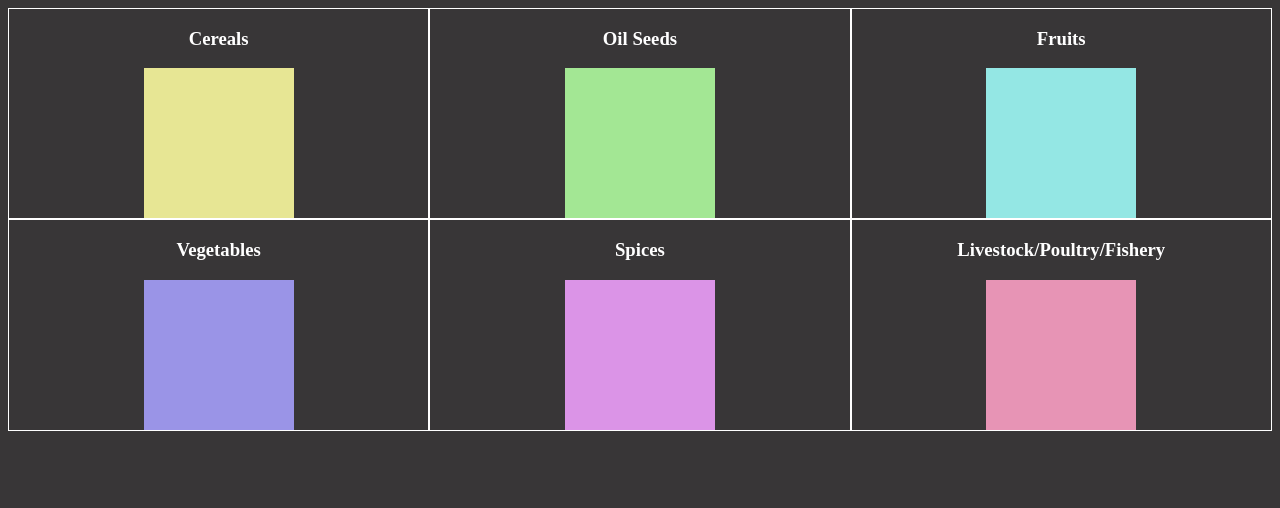
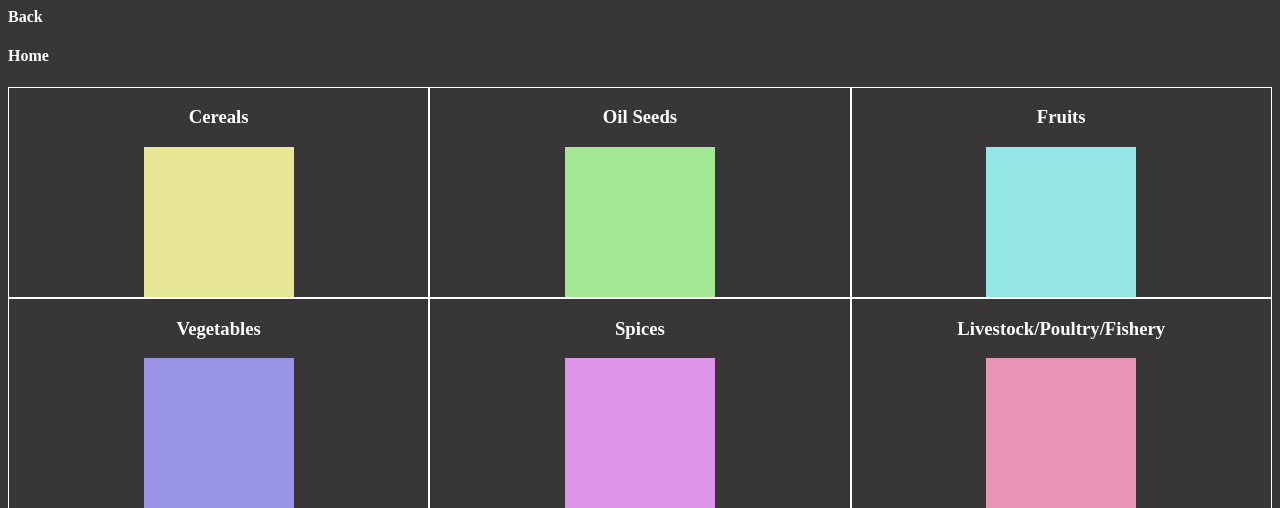
Before and after one commit to jitHD/rictech, a PHP site: page /sell_index.php in a window 1280 px wide. Shown: the top 508 px of the page. Run offline with PHP 8.4, Linux system fonts and the light colour scheme.

Commit message:
Add contents

```diff
--- a/sell_index.php
+++ b/sell_index.php
@@ -127,50 +127,44 @@
 </head>
 
 <body>
-
-  <a href="sell_product.php?type=cereals">
-    <div class="containers">
+  <div class="col-1"></div><div class="col-1 button t_center" onclick="goBack();"><h4><b>Back</b></h4></div><div class="col-3"></div><div class="col-2" ></div><div class="col-3"></div><div class="col-1 button t_center" onclick="loadPage('index.php')">
+  <h4><b>Home</b></h4></div><div class="col-1"></div>
+<!--  <a href="sell_product.php?type=cereals"> -->
+<div class="col-12">
+    <div class="containers" onclick="setPresent('sell_index.php');loadPage('sell_product.php?type=cereals');">
       <h3>Cereals</h3>
       <div class="cereals">
       </div>
     </div>
-  </a>
-  <a href="sell_product.php?type=oil_seeds">
-    <div class="containers">
+<!--  </a> -->
+
+    <div class="containers" onclick="setPresent('sell_index.php');loadPage('sell_product.php?type=oil_seeds');">
       <h3>Oil Seeds</h3>
       <div class="oil_seeds">
       </div>
     </div>
-  </a>
-  <a href="sell_product.php?type=fruits">
-    <div class="containers">
+  <div class="containers" onclick="setPresent('sell_index.php');loadPage('sell_product.php?type=fruits');">
       <h3>Fruits</h3>
       <div class="fruits">
       </div>
     </div>
-  </a>
-  <a href="sell_product.php?type=vegetables">
-    <div class="containers">
+    <div class="containers" onclick="setPresent('sell_index.php');loadPage('sell_product.php?type=vegetables');">
       <h3>Vegetables</h3>
       <div class="vegetables">
       </div>
     </div>
-  </a>
-  <a href="sell_product.php?type=spices">
-    <div class="containers">
+    <div class="containers" onclick="setPresent('sell_index.php');loadPage('sell_product.php?type=spices');">
       <h3>Spices</h3>
       <div class="spices">
       </div>
     </div>
-  </a>
-  <a href="sell_product.php?type=livestock">
-    <div class="containers">
+    <div class="containers" onclick="setPresent('sell_index.php');loadPage('sell_product.php?type=livestock');">
       <h3>Livestock/Poultry/Fishery</h3>
       <div class="livestock">
       </div>
     </div>
-  </a>
 
+</div>
 
 </body>
 </html>
```
